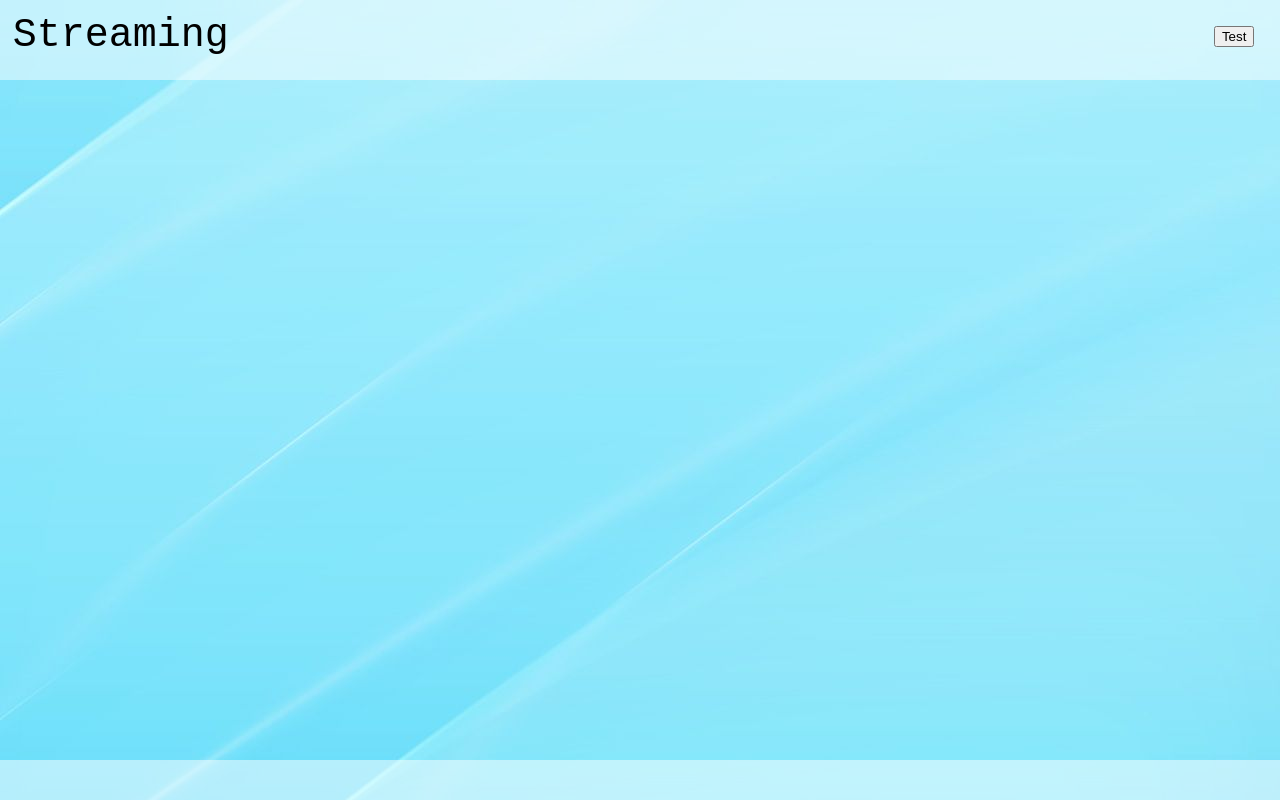
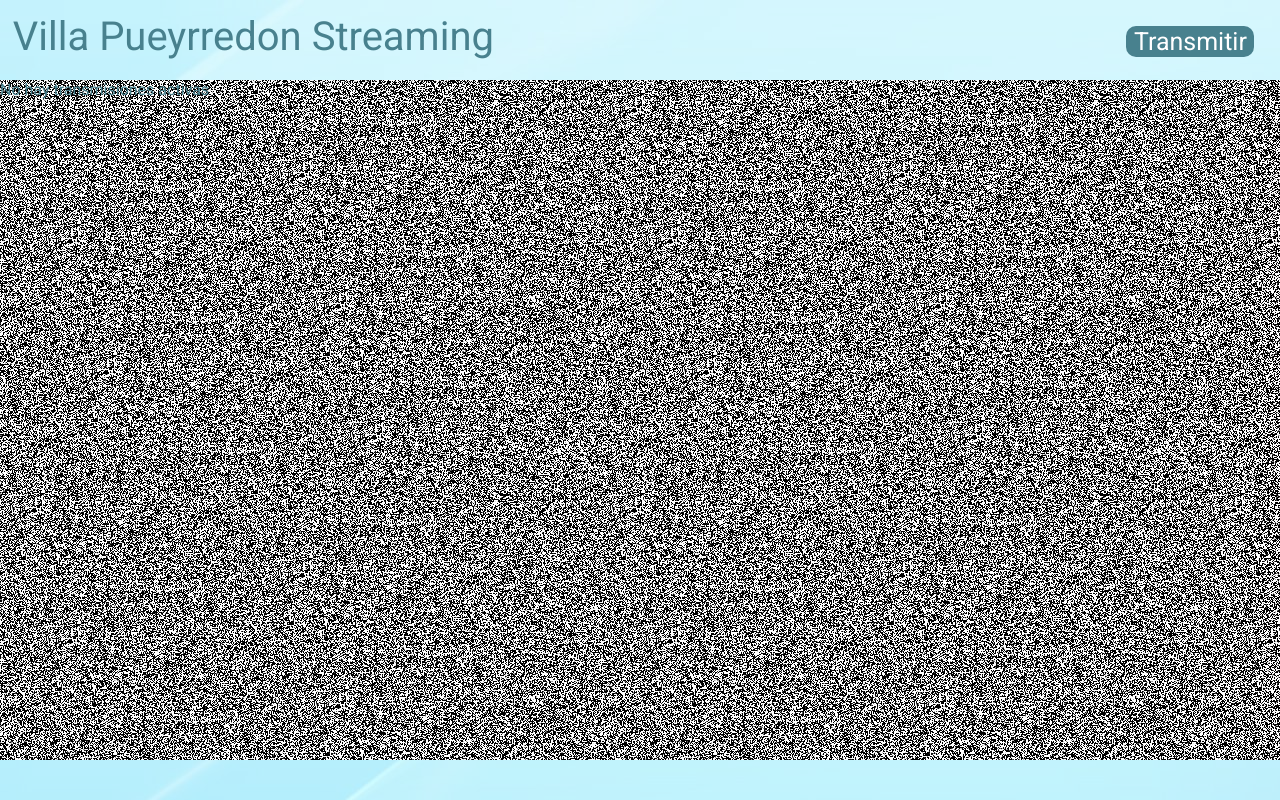
Before and after one commit to toronacii/streaming, a website: page public/index.html in a window 1280 px wide. Drawn offline with Linux system fonts and the light colour scheme.

Commit message:
add buttons

```diff
--- a/public/index.css
+++ b/public/index.css
@@ -2,7 +2,8 @@ body, html {
     margin: 0;
     height: 100%;
     width: 100%;
-    font-family: 'Courier New', Courier, monospace;
+    font-family: 'Roboto', sans-serif;
+    color: rgb(72, 129, 142);
 }
 #container {
     background-image: url("../images/skyblue-wallpaper.jpg");
@@ -20,13 +21,48 @@ body, html {
 
 #title{
     position: absolute;
-    margin: 1%;
+    margin: 1% 1%;
 }
 
-#relay{
+.relay{
     right: 0;
     position: absolute;
     margin: 2%;
+    width: 10%;
+    font-size: 25px;
+    font-family: 'Roboto', sans-serif;
+    background-color: rgb(72, 129, 142);
+    color: rgba(255, 255, 255, 1);
+    border-radius: 10px;
+    border: none;
+    display: none;
+    cursor: pointer;
+    outline: none;
+}
+
+.relay:hover {
+    background-color: rgb(130, 166, 174);
+}
+
+.leave {
+    background-color: #bd1212;
+}
+.leave:hover {
+    background: red;
+}
+
+.show {
+    display: inline-block;
+}
+
+#no-signal {
+    background-image: url("../images/no-signal.gif");
+    width: 100%;
+    height: 100%;
+}
+
+#no-signal div {
+    margin: 0 auto;
 }
 
 #content {
--- a/public/index.html
+++ b/public/index.html
@@ -5,18 +5,22 @@
 
   <title>Streaming</title>
 
-  <link rel="stylesheet" href="index.css" />
-
+  <link rel="stylesheet" href="/index.css" />
+  <link href="https://fonts.googleapis.com/css?family=Roboto" rel="stylesheet">
 </head>
 
 <body>
   <div id="container">
     <div id="header">
-      <span id="title">Streaming</span>
-      <button id="relay">Test</button>
+      <span id="title">Villa Pueyrredon Streaming</span>
+      <button id="create" class="relay show">Transmitir</button>
+      <button id="join" class="relay">Unirse</button>
+      <button id="leave" class="relay leave">Abandonar</button>
     </div>
     <div id="content">
-      <video id="remoteVideo" autoplay playsinline></video>
+      <div id="no-signal">
+        <div>No hay transmisiones activas</div>
+      </div>
     </div>
     <div id="footer"></div>
   </div>
```
Also changed, not shown: public/images/no-signal.gif (added).
